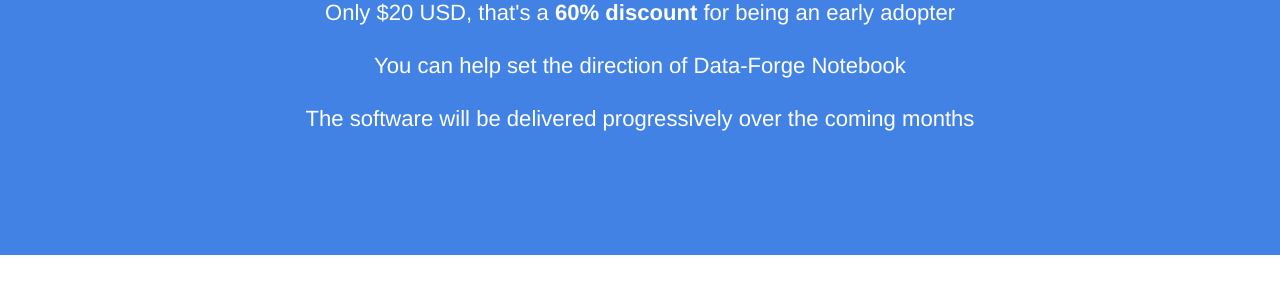
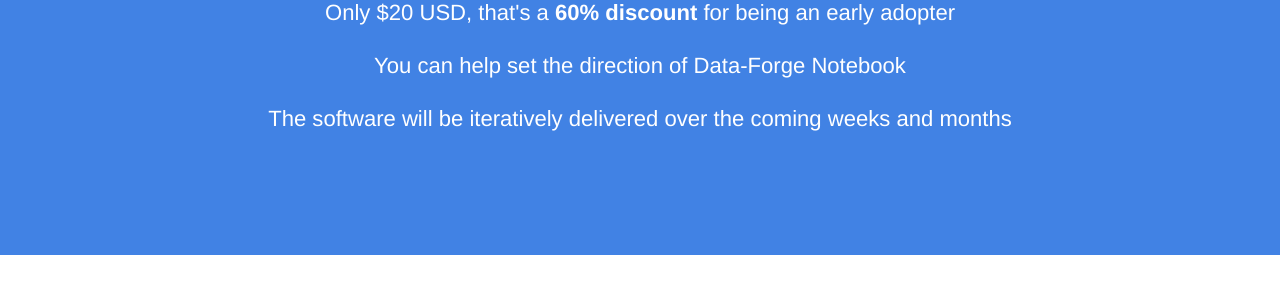
Before and after one commit to ashleydavis/data-forge-notebook-landing-page, a Jekyll site: the page built from product.html, in a window 1280 px wide. Shown: the part 207-507 px from the top of the page. Built offline with Jekyll 4.4.1, drawn with Linux system fonts in a browser that asks for light colours; comment, search, counter and statistics services are not loaded.

Commit message:
Small update

```diff
--- a/product.html
+++ b/product.html
@@ -18,7 +18,7 @@
 
         <p>You can help set the direction of Data-Forge Notebook</p>
 
-        <p>The software will be delivered progressively over the coming months</p>
+        <p>The software will be iteratively delivered over the coming weeks and months</p>
 
 	</div>
 </section>
```
